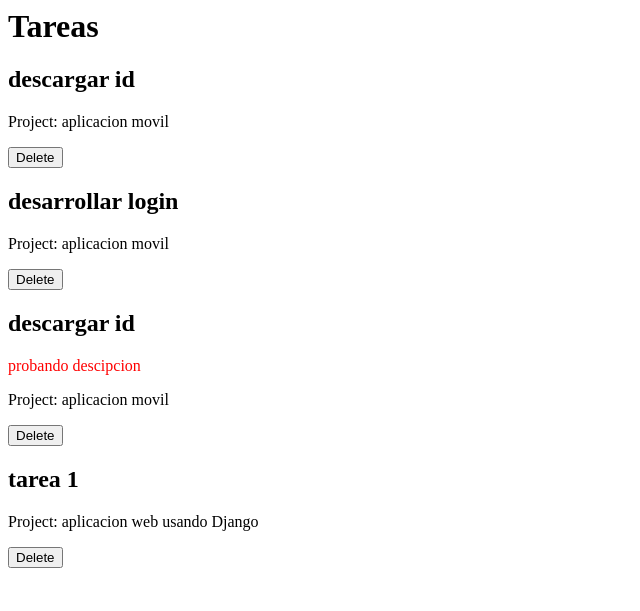
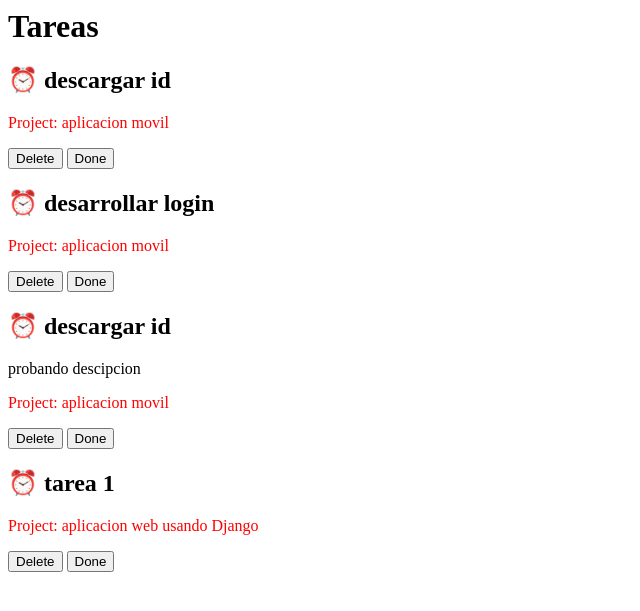
Before and after one commit to Avila-Pato/Django-curso, a Django app: page /tasks/ in a window 1280 px wide. Shown: the top 611 px of the page, without its empty margins (0-640 px from the left). Run offline with Django 5.2, Linux system fonts and the light colour scheme; data comes from the database, SQL or seed files in the repository; both versions use the stored data as it was after the commit.

Commit message:
Add 'done' field to Task model; update migration and templates to reflect task completion status

```diff
--- a/myapp/models.py
+++ b/myapp/models.py
@@ -15,6 +15,7 @@ class Task(models.Model):
     description = models.TextField()
     # CASCADE: si se elimina un proyecto se eliminan todas las tareas
     project = models.ForeignKey(Project, on_delete=models.CASCADE)
+    done = models.BooleanField(default=False)
 
     def __str__(self):
         return self.title + " - " + self.project.name
--- a/myapp/templates/tasks.html
+++ b/myapp/templates/tasks.html
@@ -1,12 +1,14 @@
 <h1>Tareas</h1>
 
 {% for task in tasks %}
-
 <div>
-  <h2>{{task.title}}</h2>
-  <p style="color: red">{{task.description}}</p>
-  <p>Project: {{task.project}}</p>
+  <h2>
+    {% if task.done == False %} ⏰ {% else %} ✅ {% endif %} {{task.title}}
+  </h2>
+  <p>{{task.description}}</p>
+  <p style="color: red">Project: {{task.project}}</p>
   <button>Delete</button>
+  <button>Done</button>
 </div>
 
 {% endfor %}
```
Also changed, not shown: db.sqlite3, myapp/migrations/0004_task_done.py (added).
